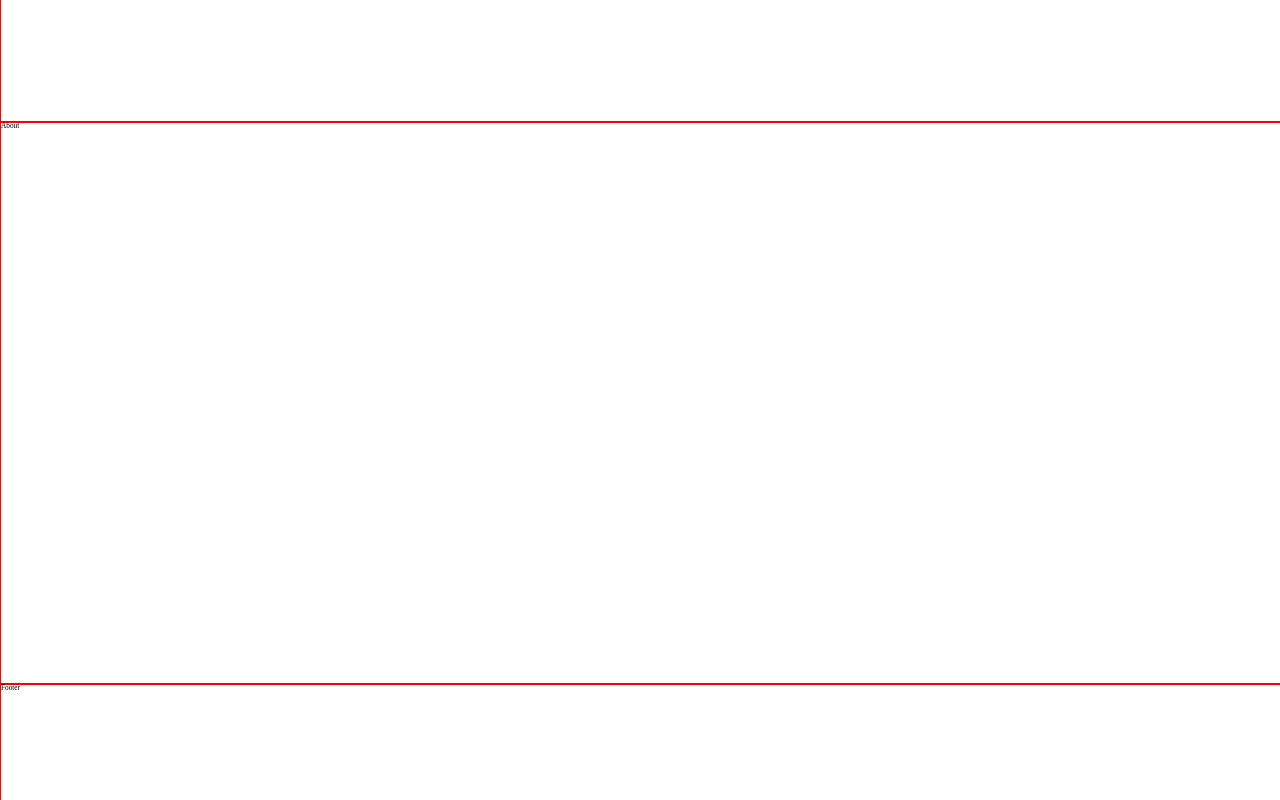
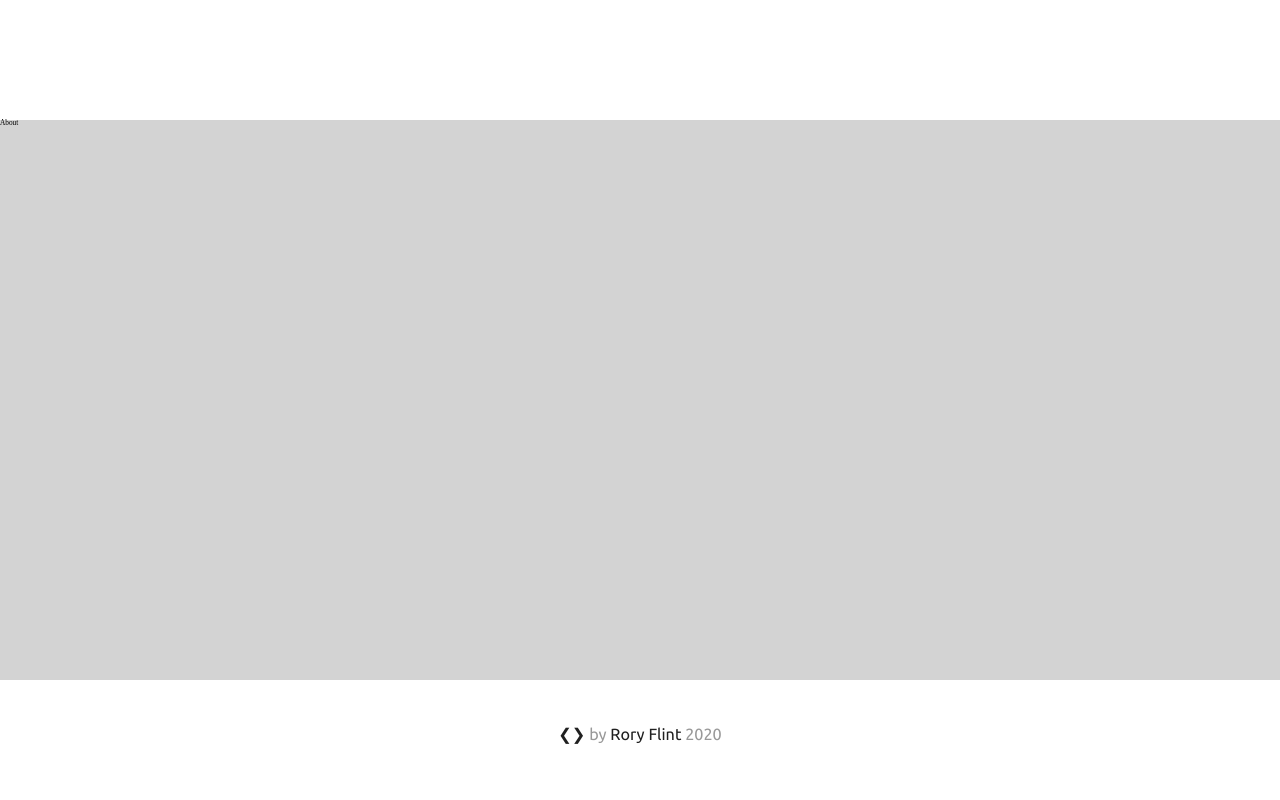
Before and after one commit to ruairidhflint/today, a React (Create React App) app: page / in a window 1280 px wide. Shown: the part 500-1300 px from the top of the page. Built offline with nearby package versions, Linux system fonts and the light colour scheme; a web font is replaced by a local one.

Commit message:
Add Footer styling

```diff
--- a/src/Components/LandingComponents/About.js
+++ b/src/Components/LandingComponents/About.js
@@ -4,7 +4,7 @@ import styled from 'styled-components';
 const StyledAbout = styled.div`
 width: 100%;
 height: 70vh;
-border: 1px solid red;
+background-color: lightgrey;
 `
 
 function About() {
--- a/src/Components/LandingComponents/Footer.js
+++ b/src/Components/LandingComponents/Footer.js
@@ -2,15 +2,40 @@ import React from 'react';
 import styled from 'styled-components';
 
 const StyledFooter = styled.div`
-width: 100%;
-height: 70vh;
-border: 1px solid red;
-`
+  width: 100%;
+  height: 10rem;
+  display: flex;
+  justify-content: center;
+  align-items: center;
+  font-family: ${props => props.theme.mainFont};
+  color: ${props => props.theme.lightText};
+  font-size: 1.5rem;
+  a {
+    text-decoration: none;
+    color: ${props => props.theme.darkText};
+  }
+`;
 
 function Footer() {
-    return (
-        <StyledFooter><h1>Footer</h1></StyledFooter>
-    )
+  const year = new Date().getFullYear();
+  return (
+    <StyledFooter>
+      <div className="footer-content">
+        <a
+          href="https://github.com/ruairidhflint/today"
+          target="_blank"
+          rel="noopener noreferrer"
+        >
+          ❮❯
+        </a>{' '}
+        by{' '}
+        <a href="https://rory.codes" target="_blank" rel="noopener noreferrer">
+          Rory Flint
+        </a>{' '}
+        {year}
+      </div>
+    </StyledFooter>
+  );
 }
 
-export default Footer
+export default Footer;
--- a/src/Components/LandingComponents/Hero.js
+++ b/src/Components/LandingComponents/Hero.js
@@ -4,7 +4,6 @@ import styled from 'styled-components';
 const StyledHero = styled.div`
 width: 100%;
 height: 70vh;
-border: 1px solid red;
 `
 
 function Hero() {
--- a/src/styles/theme.js
+++ b/src/styles/theme.js
@@ -4,6 +4,6 @@ export const Theme = {
 
   white: '#FFFFFF',
   darkText: '#202020',
-  lightText: '#616161',
+  lightText: '#999999',
   logoText: '#E50914',
 };
```
